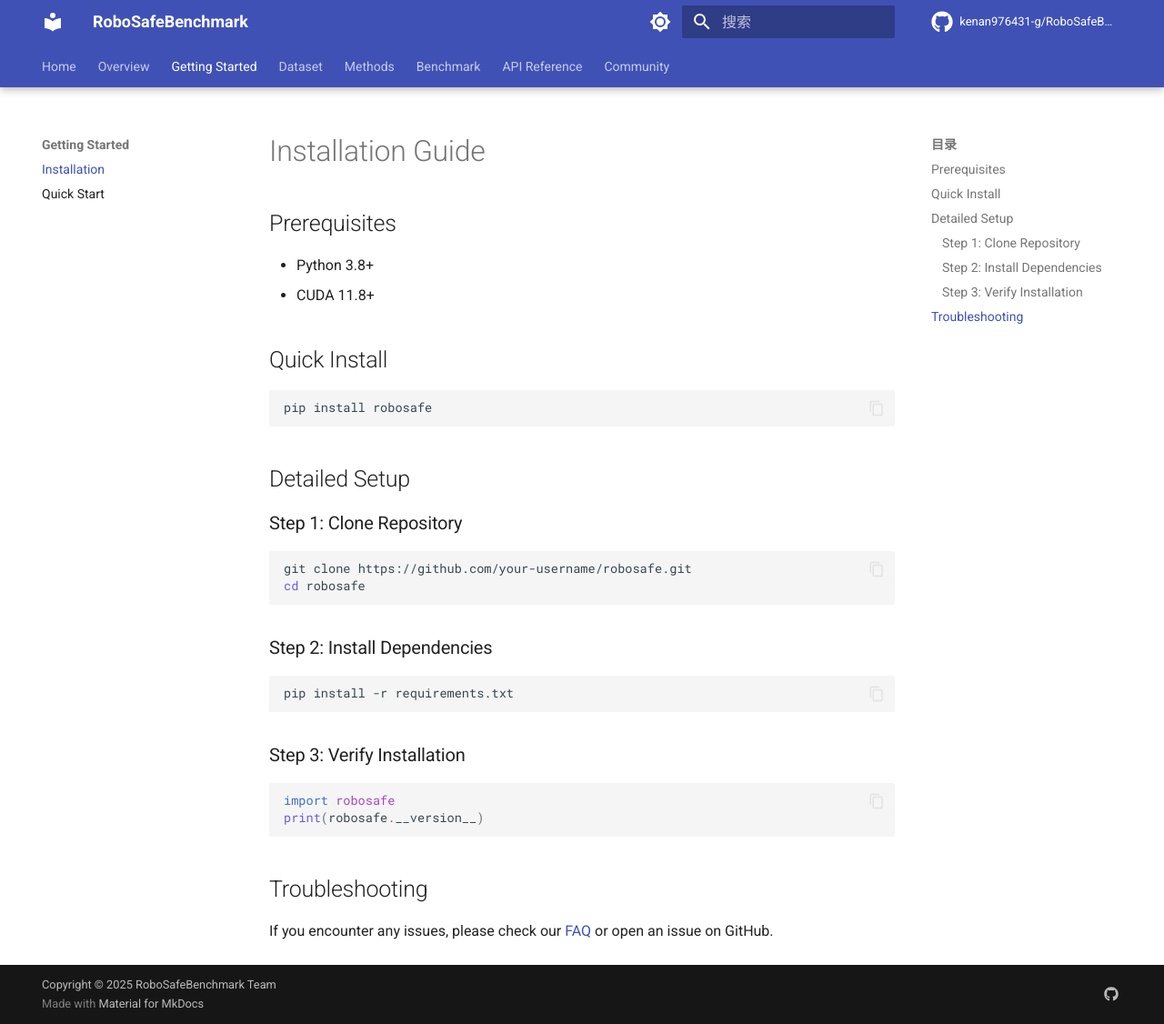
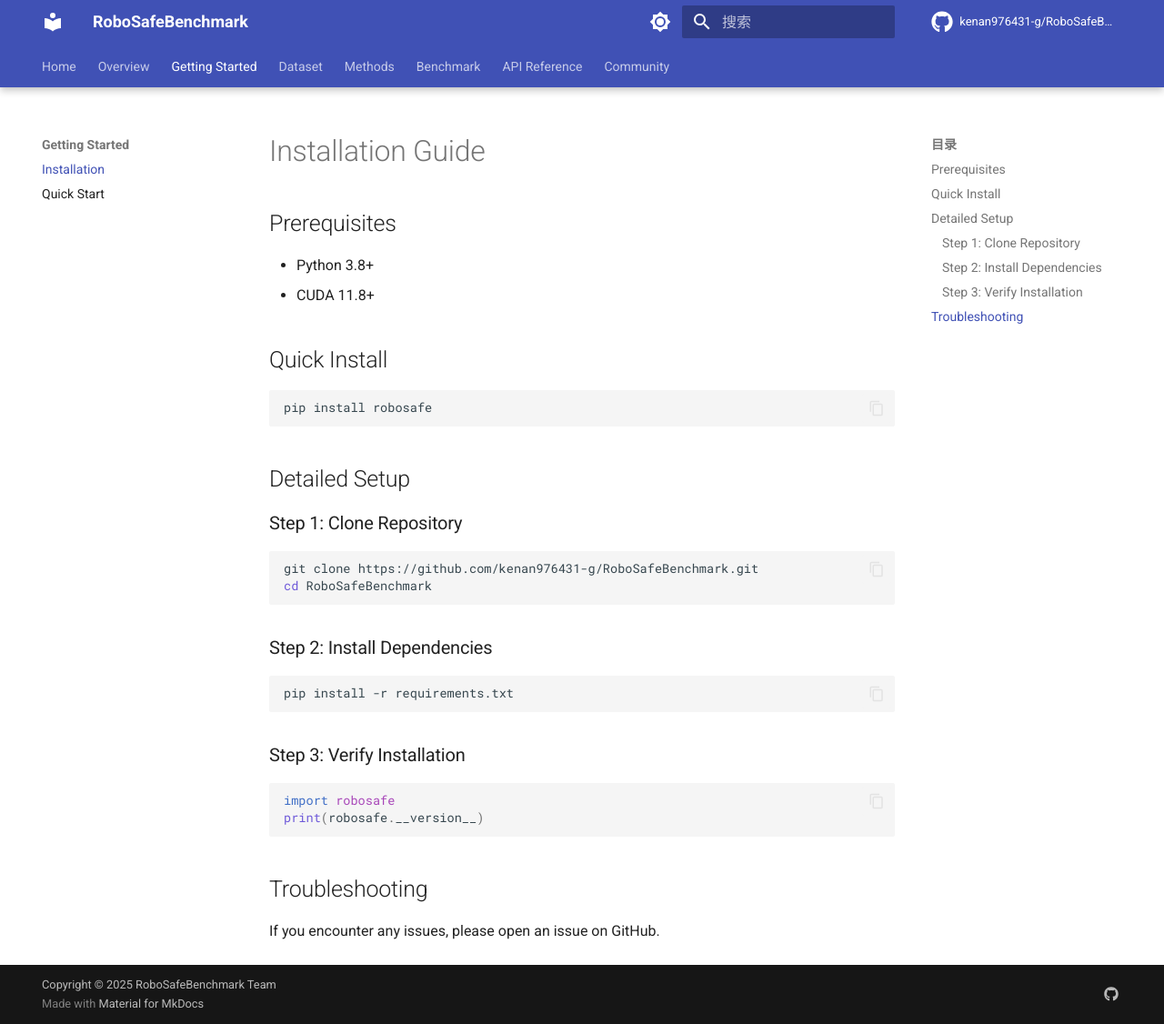
Before and after one commit to kenan976431-g/RoboSafeBenchmark, an MkDocs documentation site: the page built from docs/usage/installation.md, in a window 1280 px wide and 1126 px high. Shown: the whole window at 91% size. Built offline with MkDocs 1.6.1 and Material for MkDocs 9.7.7, drawn with Linux system fonts in a browser that asks for light colours; comment, search, counter and statistics services are not loaded.

Commit message:
Update installation.md

````diff
--- a/docs/usage/installation.md
+++ b/docs/usage/installation.md
@@ -16,8 +16,8 @@ pip install robosafe
 ### Step 1: Clone Repository
 
 ```bash
-git clone https://github.com/your-username/robosafe.git
-cd robosafe
+git clone https://github.com/kenan976431-g/RoboSafeBenchmark.git
+cd RoboSafeBenchmark
 ```
 
 ### Step 2: Install Dependencies
@@ -35,4 +35,4 @@ print(robosafe.__version__)
 
 ## Troubleshooting
 
-If you encounter any issues, please check our [FAQ](../community/faq.md) or open an issue on GitHub.
+If you encounter any issues, please open an issue on GitHub.
````
